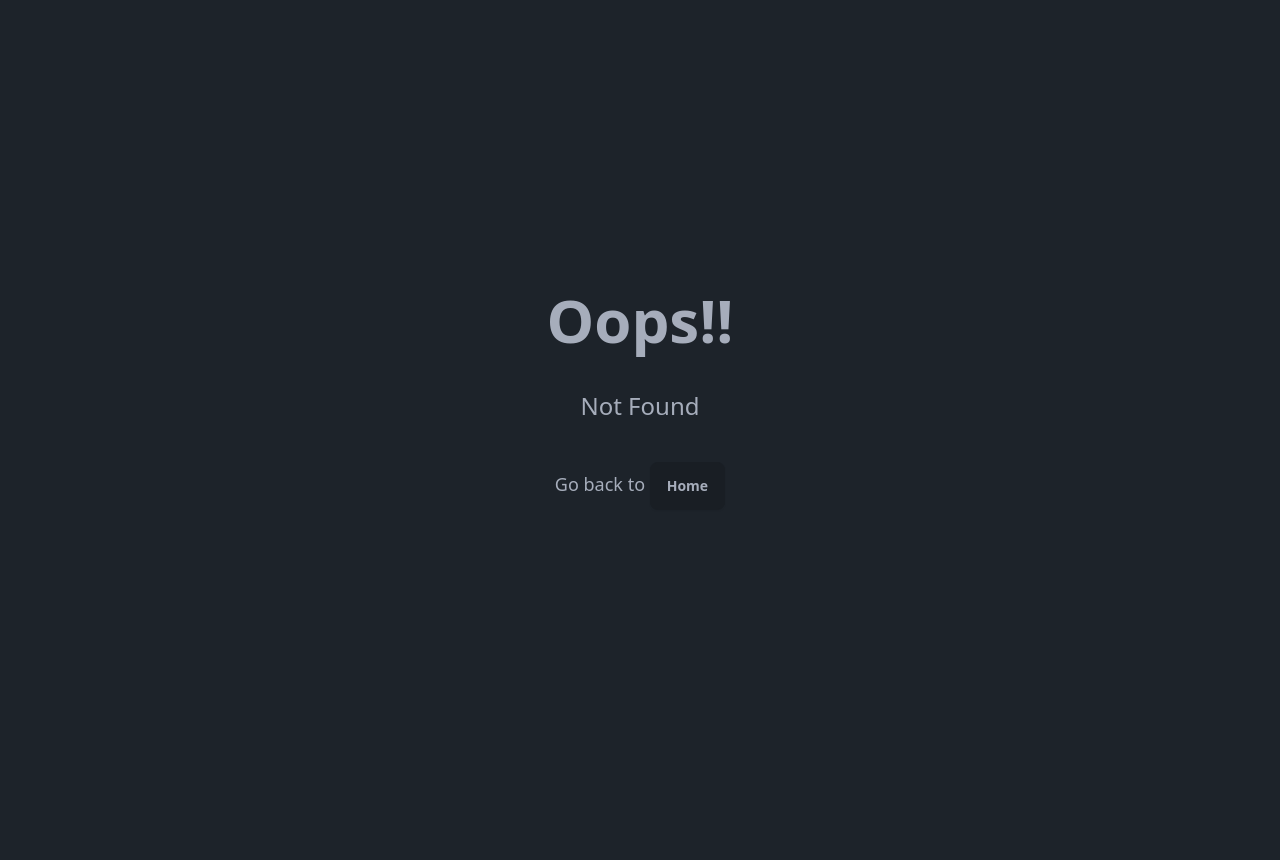
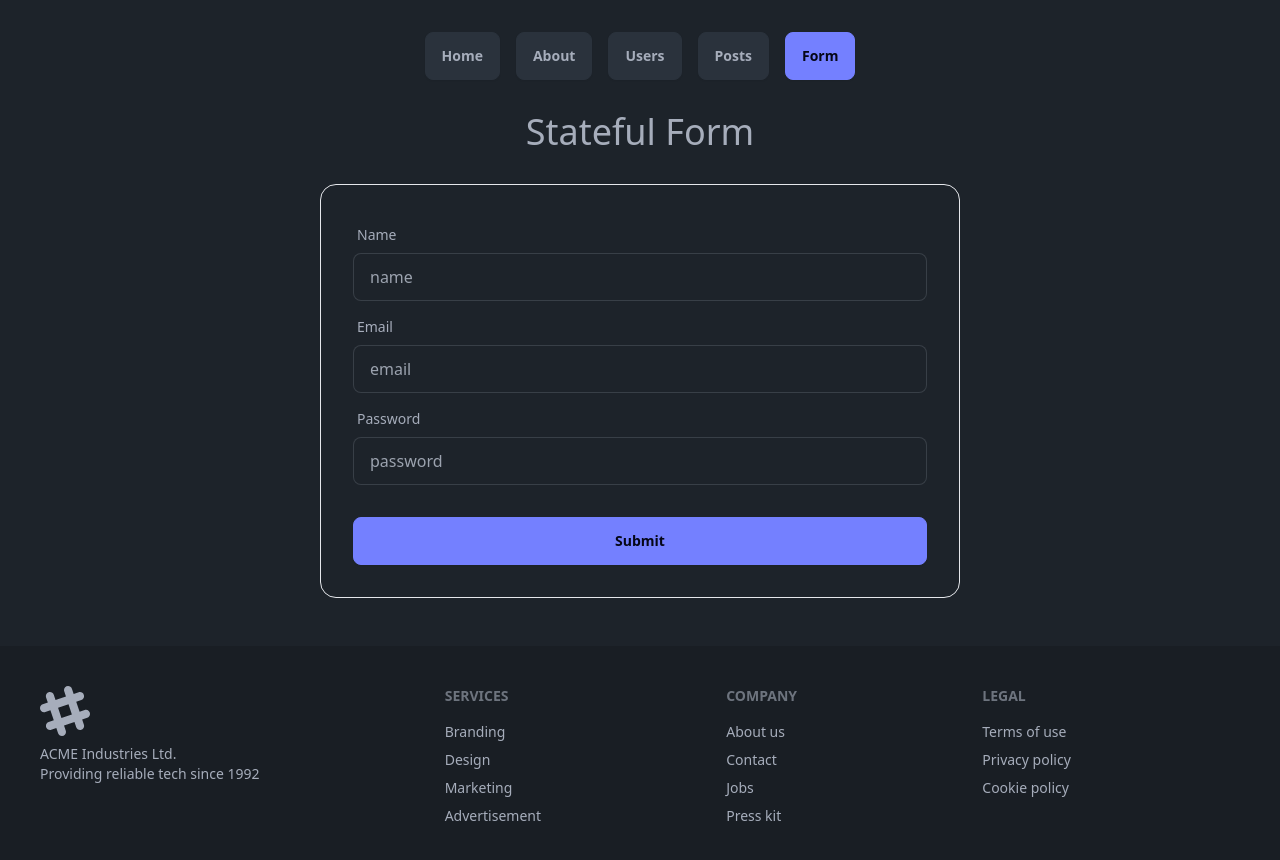
Before and after one commit to sumayaakter533/Introduction-to-react-router, a React (Vite) app: page /form in a window 1280 px wide. Before the commit this address had no page. Shown: the top 860 px of the page. Before the commit the page ends 800 px from the top, so only its background shows below. Built offline with nearby package versions, Linux system fonts and the light colour scheme.

Commit message:
stateful form added

```diff
--- a/src/components/Header/Header.jsx
+++ b/src/components/Header/Header.jsx
@@ -18,6 +18,9 @@ const Header = () => {
                 <NavLink className='btn btn-neutral' to='/posts'>
                     Posts
                 </NavLink>
+                <NavLink className='btn btn-neutral' to='/form'>
+                    Form
+                </NavLink>
             </nav>
         </div>
     );
--- /dev/null
+++ b/src/components/SimpleForm/SimpleForm.jsx
@@ -0,0 +1,63 @@
+import React from "react";
+
+const SimpleForm = () => {
+    const handleSubmti = (e) => {
+        e.preventDefault();
+        console.log(e.target.name.value);
+        console.log(e.target.email.value);
+        console.log(e.target.password.value);
+        console.log("form submitted");
+    };
+    return (
+        <div>
+            <h3 className='text-center text-4xl'>Simple Form</h3>
+            <form
+                onSubmit={handleSubmti}
+                className='card-body border rounded-2xl w-6/12 mx-auto mt-8 mb-12'>
+                <div className='form-control'>
+                    <label className='label'>
+                        <span className='label-text'>Name</span>
+                    </label>
+                    <input
+                        type='text'
+                        name='name'
+                        placeholder='Enter your name'
+                        className='input input-bordered'
+                        required
+                    />
+                </div>
+                <div className='form-control'>
+                    <label className='label'>
+                        <span className='label-text'>Email</span>
+                    </label>
+                    <input
+                        type='email'
+                        name='email'
+                        placeholder='email'
+                        className='input input-bordered'
+                        required
+                    />
+                </div>
+                <div className='form-control'>
+                    <label className='label'>
+                        <span className='label-text'>Password</span>
+                    </label>
+                    <input
+                        type='password'
+                        name='password'
+                        placeholder='password'
+                        className='input input-bordered'
+                        required
+                    />
+                </div>
+                <div className='form-control mt-6'>
+                    <button value='submit' className='btn btn-primary'>
+                        Submit
+                    </button>
+                </div>
+            </form>
+        </div>
+    );
+};
+
+export default SimpleForm;
--- /dev/null
+++ b/src/components/StatefulForm/StatefulForm.jsx
@@ -0,0 +1,95 @@
+import React, { useState } from "react";
+
+const StatefulForm = () => {
+    const [name, setName] = useState(null);
+    const [email, setEmail] = useState(null);
+    const [password, setPassword] = useState(null);
+    const [passwordError, setPasswordError] = useState("");
+
+    const handleSubmti = (e) => {
+        e.preventDefault();
+        if (password.length < 8) {
+            setPasswordError("Password must be 8 characters or longer");
+        } else {
+            setPasswordError("");
+            console.log(name);
+            console.log(email);
+            console.log(password);
+        }
+    };
+
+    const handleNameChange = (e) => {
+        setName(e.target.value);
+    };
+
+    const handleEmailChange = (e) => {
+        setEmail(e.target.value);
+    };
+
+    const handlePasswordChange = (e) => {
+        setPassword(e.target.value);
+    };
+
+    return (
+        <div>
+            <h3 className='text-center text-4xl'>Stateful Form</h3>
+            <form
+                onSubmit={handleSubmti}
+                className='card-body border rounded-2xl w-6/12 mx-auto mt-8 mb-12'>
+                <div className='form-control'>
+                    <label className='label'>
+                        <span className='label-text'>Name</span>
+                    </label>
+                    <input
+                        type='text'
+                        name='name'
+                        placeholder='name'
+                        onChange={handleNameChange}
+                        className='input input-bordered'
+                        required
+                    />
+                </div>
+                <div className='form-control'>
+                    <label className='label'>
+                        <span className='label-text'>Email</span>
+                    </label>
+                    <input
+                        type='email'
+                        name='email'
+                        placeholder='email'
+                        onChange={handleEmailChange}
+                        className='input input-bordered'
+                        required
+                    />
+                </div>
+                <div className='form-control'>
+                    <label className='label'>
+                        <span className='label-text'>Password</span>
+                    </label>
+                    <input
+                        type='password'
+                        name='password'
+                        placeholder='password'
+                        onChange={handlePasswordChange}
+                        className='input input-bordered'
+                        required
+                    />
+                    <div>
+                        {passwordError && (
+                            <p className='btn btn-error mt-2 w-full justify-start'>
+                                {passwordError}
+                            </p>
+                        )}
+                    </div>
+                </div>
+                <div className='form-control mt-6'>
+                    <button value='submit' className='btn btn-primary'>
+                        Submit
+                    </button>
+                </div>
+            </form>
+        </div>
+    );
+};
+
+export default StatefulForm;
--- a/src/main.jsx
+++ b/src/main.jsx
@@ -4,12 +4,12 @@ import "./index.css";
 import { createBrowserRouter, RouterProvider } from "react-router-dom";
 import Home from "./components/Home/Home";
 import About from "./components/About/About";
-import Footer from "./components/Footer/Footer";
 import Users from "./components/Users/Users";
 import UserDetails from "./components/UserDetails/UserDetails";
 import Posts from "./components/Posts/Posts";
 import PostDetails from "./components/PostDetails/PostDetails";
 import ErrorPage from "./components/ErrorPage/ErrorPage";
+import StatefulForm from "./components/StatefulForm/StatefulForm";
 // import App from "./App.jsx";
 
 const router = createBrowserRouter([
@@ -50,6 +50,10 @@ const router = createBrowserRouter([
                     ),
                 element: <PostDetails></PostDetails>,
             },
+            {
+                path: "/form",
+                element: <StatefulForm></StatefulForm>,
+            },
         ],
     },
 ]);
```
Also changed, not shown: src/__form__.js (added, +10 -0 lines).
